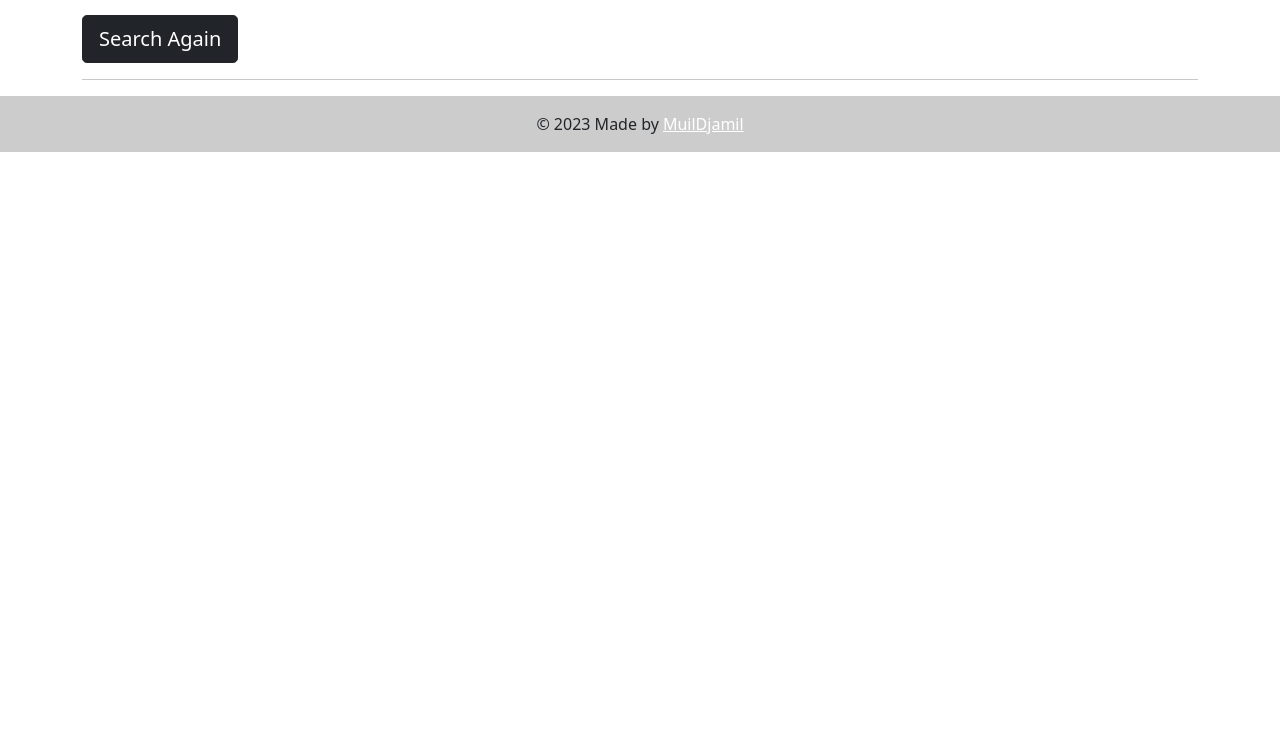
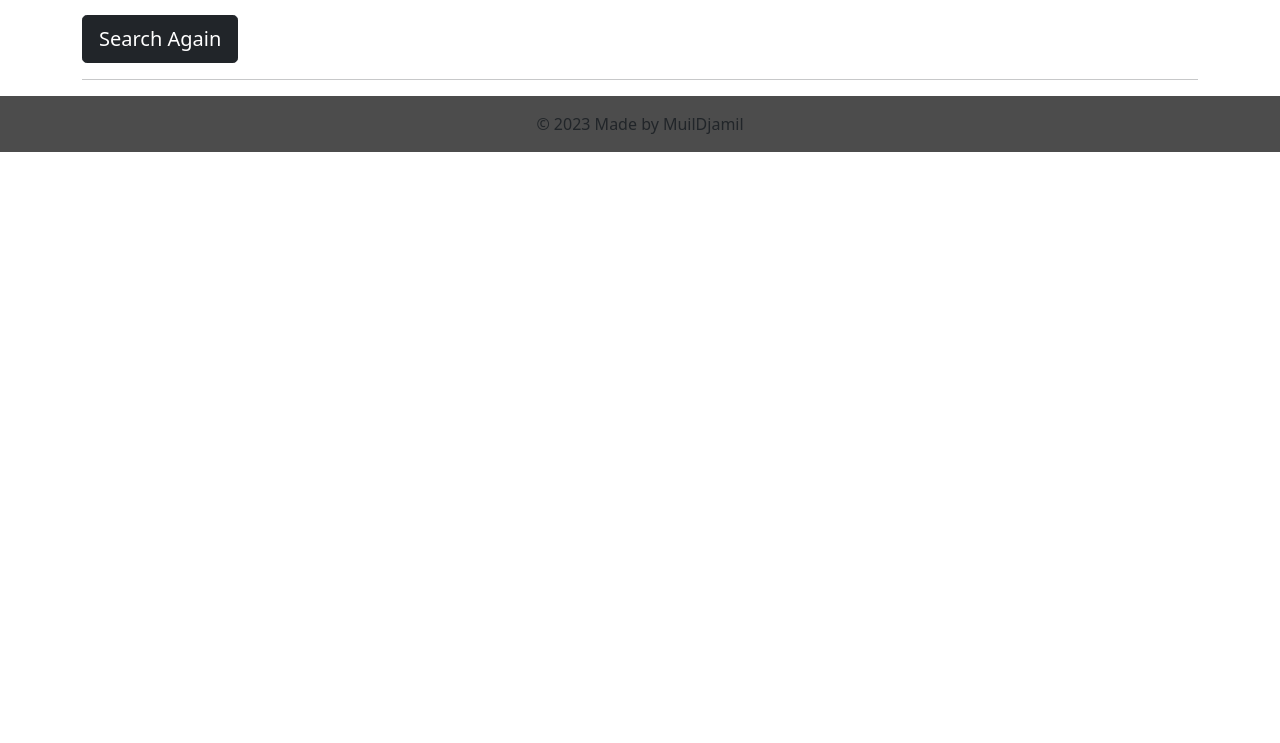
Before and after one commit to MuilDjamil/cat-image-generator, a plain HTML site: page index.html in a window 1280 px wide. Shown: the part 57-800 px from the top of the page. Drawn offline with nearby package versions, Linux system fonts and the light colour scheme; no server answers.

Commit message:
change footer color

```diff
--- a/index.html
+++ b/index.html
@@ -36,9 +36,8 @@
 
   </div>
 
-  <div class="text-center p-3" style="background-color: rgba(0, 0, 0, 0.2);">
-    © 2023 Made by
-    <a class="text-white" href="https://github.com/MuilDjamil/"> MuilDjamil</a>
+  <div class="text-center p-3" style="background-color: rgba(0, 0, 0, 0.7);">
+    © 2023 Made by MuilDjamil
   </div>
 
   <script src="https://code.jquery.com/jquery-3.6.0.min.js"
```
